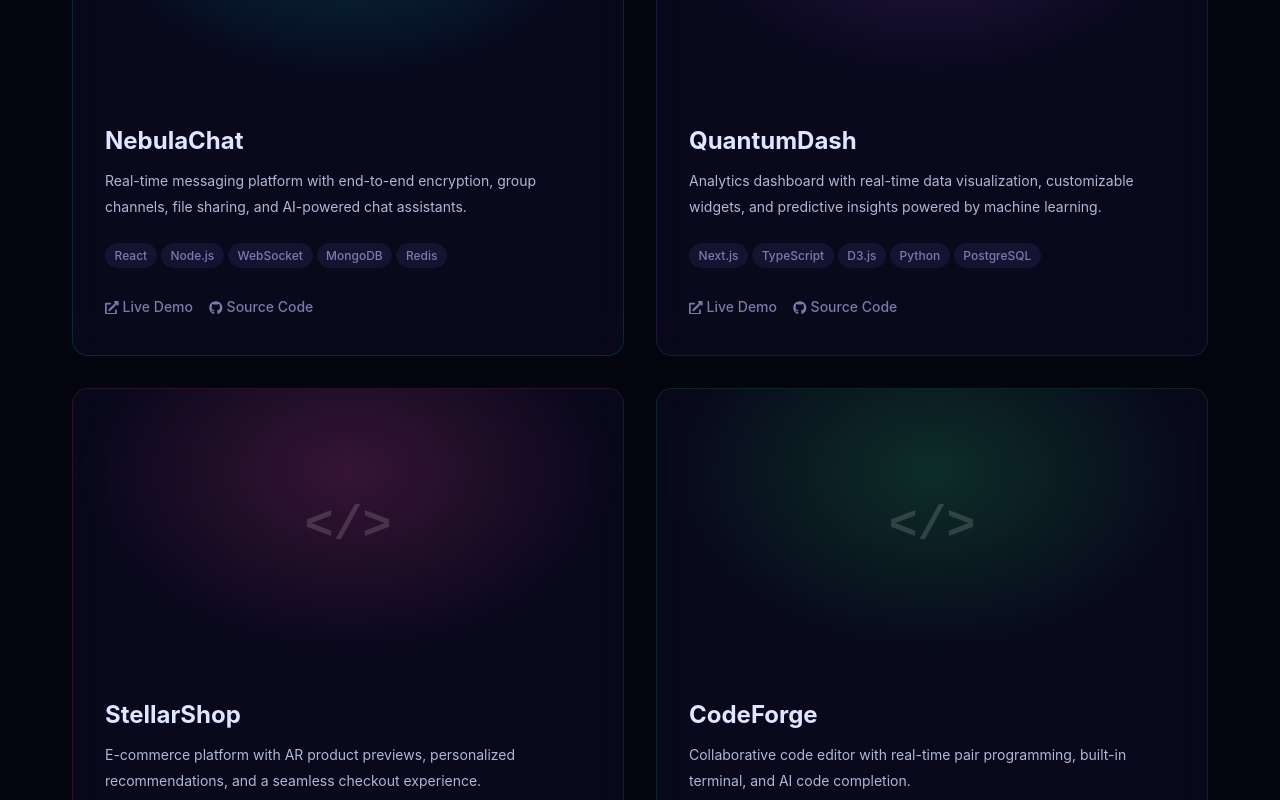
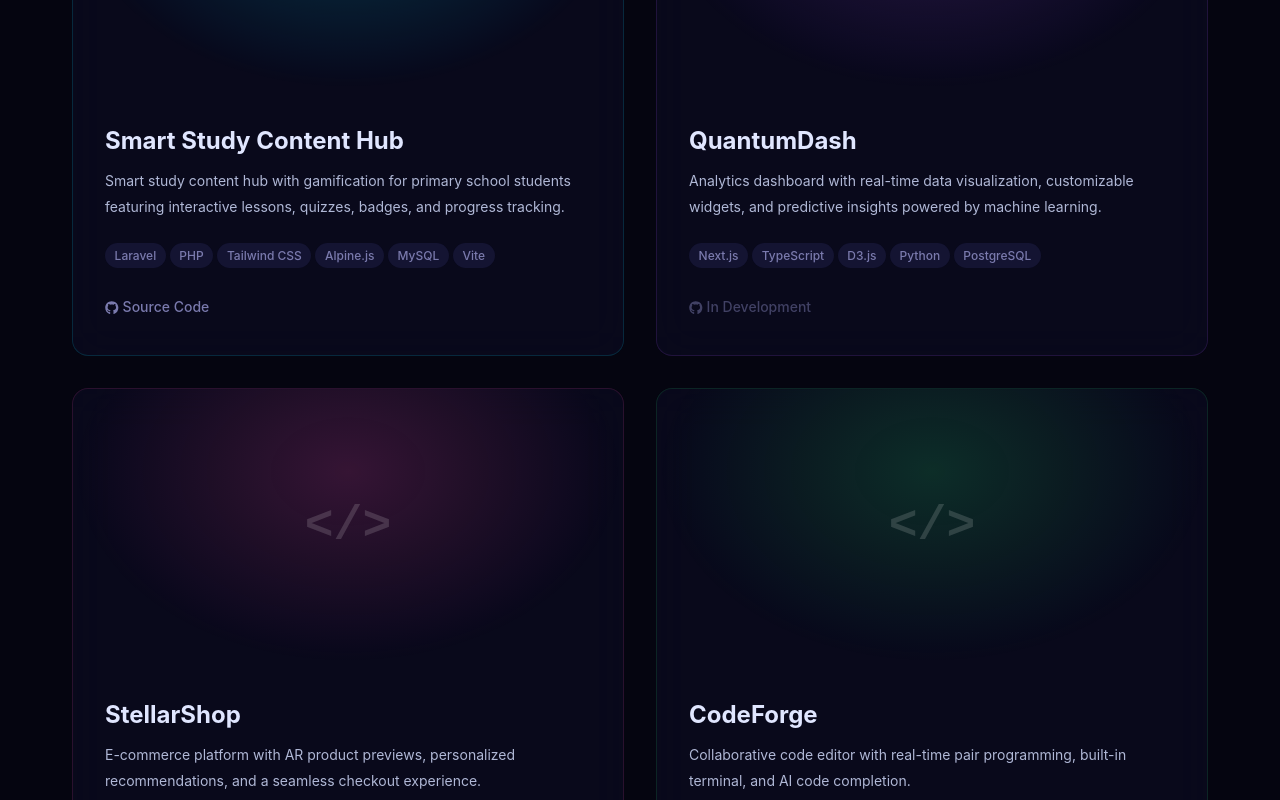
Before and after one commit to azlan-sys/Portfolio-Azlan, a React (Vite) app: page / in a window 1280 px wide. Shown: the part 2720-3520 px from the top of the page. Built offline with nearby package versions, Linux system fonts and the light colour scheme.

Commit message:
feat: add Smart Study Content Hub project with gamification

```diff
--- a/src/components/Projects/ProjectCard.jsx
+++ b/src/components/Projects/ProjectCard.jsx
@@ -66,6 +66,7 @@ export default function ProjectCard({ project }) {
 
           {/* Actions */}
           <div className="project-card__actions">
+            {project.liveUrl && project.liveUrl !== '#' && (
               <a
                 href={project.liveUrl}
                 className="project-card__link"
@@ -74,6 +75,8 @@ export default function ProjectCard({ project }) {
               >
                 <FaExternalLinkAlt /> Live Demo
               </a>
+            )}
+            {project.githubUrl && project.githubUrl !== '#' && (
               <a
                 href={project.githubUrl}
                 className="project-card__link"
@@ -82,6 +85,13 @@ export default function ProjectCard({ project }) {
               >
                 <FaGithub /> Source Code
               </a>
+            )}
+            {(!project.liveUrl || project.liveUrl === '#') &&
+              (!project.githubUrl || project.githubUrl === '#') && (
+                <span className="project-card__link project-card__link--disabled" style={{ opacity: 0.5, cursor: 'default' }}>
+                  <FaGithub /> In Development
+                </span>
+              )}
           </div>
         </div>
       </div>
--- a/src/data/portfolioData.js
+++ b/src/data/portfolioData.js
@@ -73,15 +73,15 @@ export const skillsData = [
 export const projectsData = [
   {
     id: 1,
-    title: 'NebulaChat',
+    title: 'Smart Study Content Hub',
     description:
-      'Real-time messaging platform with end-to-end encryption, group channels, file sharing, and AI-powered chat assistants.',
+      'Smart study content hub with gamification for primary school students featuring interactive lessons, quizzes, badges, and progress tracking.',
     longDescription:
-      'A full-featured messaging app built with WebSockets for real-time communication, E2E encryption for privacy, and integrated AI assistants for smart replies.',
-    techStack: ['React', 'Node.js', 'WebSocket', 'MongoDB', 'Redis'],
+      'A comprehensive educational platform designed for primary school students and teachers. Features interactive lesson and quiz builders, automated scoring, gamified rewards with badges and leaderboards, and dual role-based dashboards.',
+    techStack: ['Laravel', 'PHP', 'Tailwind CSS', 'Alpine.js', 'MySQL', 'Vite'],
     category: 'Full-Stack',
     liveUrl: '#',
-    githubUrl: '#',
+    githubUrl: 'https://github.com/azlan-ive/Smart_Study_Hub.git',
     featured: true,
     color: '#00e5ff',
   },
```
Lines whose indentation alone changed are shown as unchanged.
